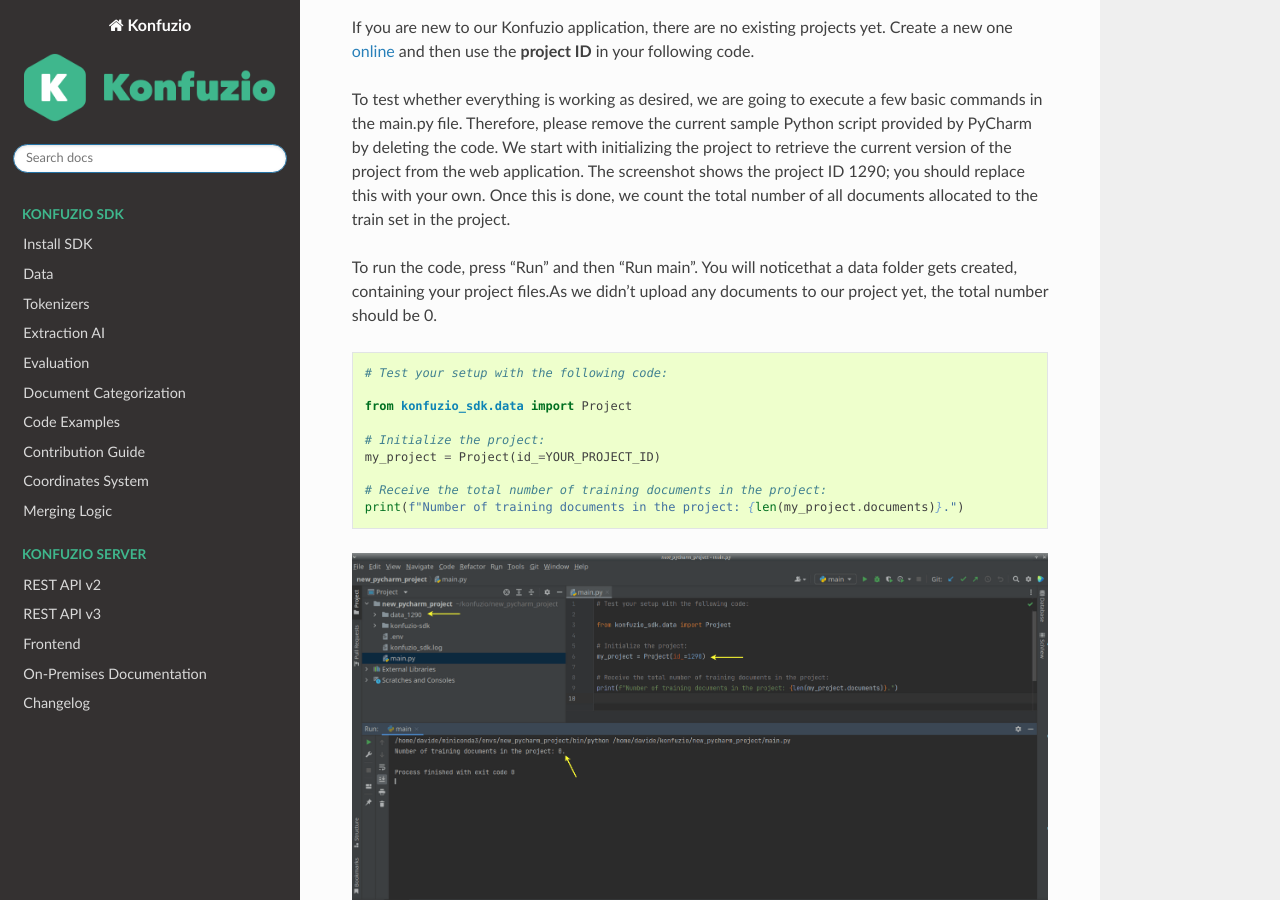
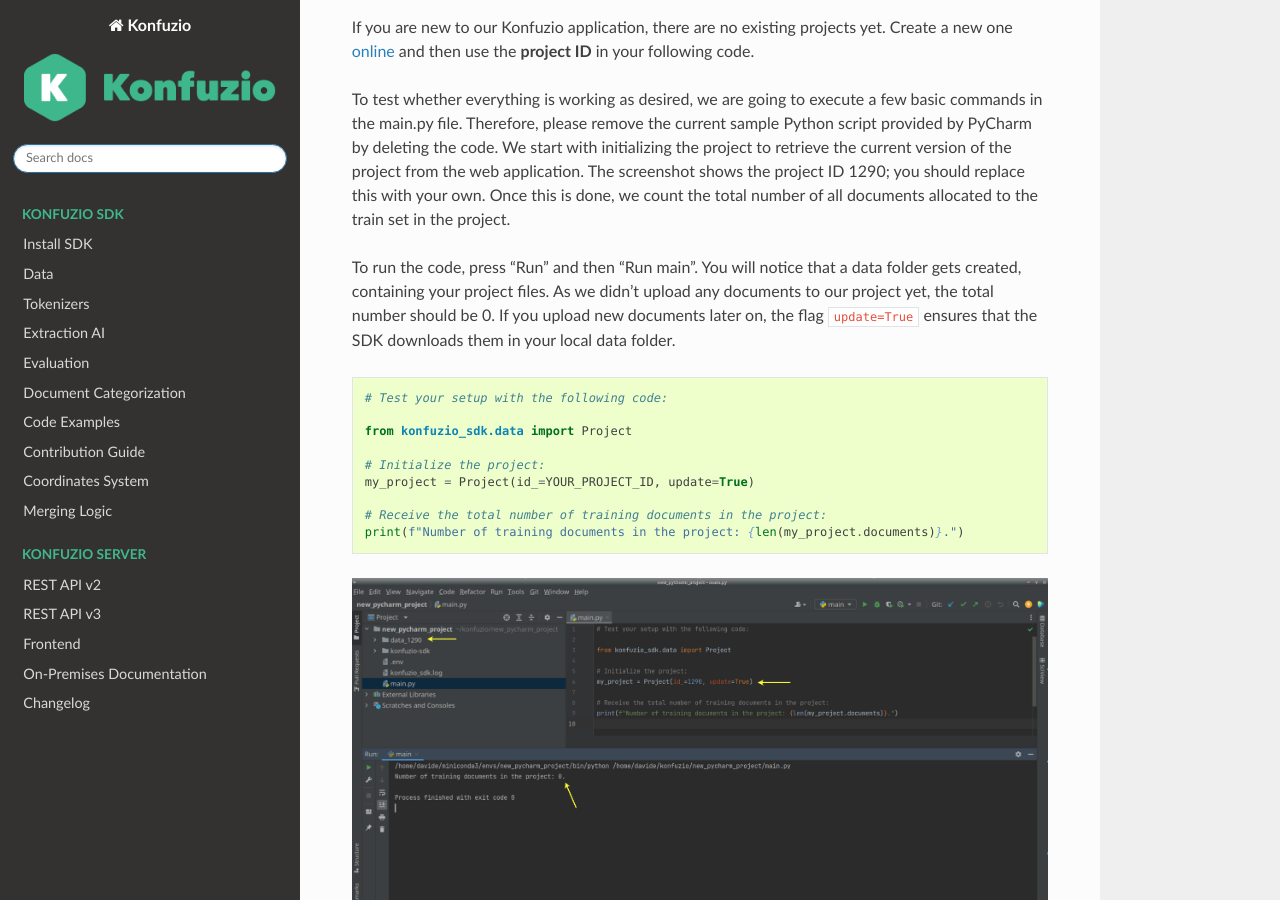
Before and after one commit to konfuzio-ai/konfuzio-sdk, a Sphinx documentation site: the page built from docs/sdk/quickstart_pycharm.md, in a window 1280 px wide and 900 px high, scrolled down 3977 px. Built offline with Sphinx 7.4.7 and the Read the Docs theme 2.0.0, drawn with Linux system fonts in a browser that asks for light colours.

Commit message:
Add update=True to code example to download new documents

````diff
--- a/docs/sdk/quickstart_pycharm.md
+++ b/docs/sdk/quickstart_pycharm.md
@@ -93,8 +93,9 @@
 the project ID 1290; you should replace this with your own. Once this is done, we count the total number of all
 documents allocated to the train set in the project.
 
-To run the code, press "Run" and then "Run main". You will noticethat a data folder gets created, containing your
-project files.As we didn't upload any documents to our project yet, the total number should be 0.
+To run the code, press "Run" and then "Run main". You will notice that a data folder gets created, containing your
+project files. As we didn't upload any documents to our project yet, the total number should be 0. If you upload new
+documents later on, the flag `update=True` ensures that the SDK downloads them in your local data folder.
 
 ```
 # Test your setup with the following code:
@@ -102,7 +103,7 @@
 from konfuzio_sdk.data import Project
 
 # Initialize the project:
-my_project = Project(id_=YOUR_PROJECT_ID)
+my_project = Project(id_=YOUR_PROJECT_ID, update=True)
 
 # Receive the total number of training documents in the project:
 print(f"Number of training documents in the project: {len(my_project.documents)}.")
````
Also changed, not shown: docs/_static/img/pycharm_test_debug.png, docs/_static/img/pycharm_test_setup.png.
